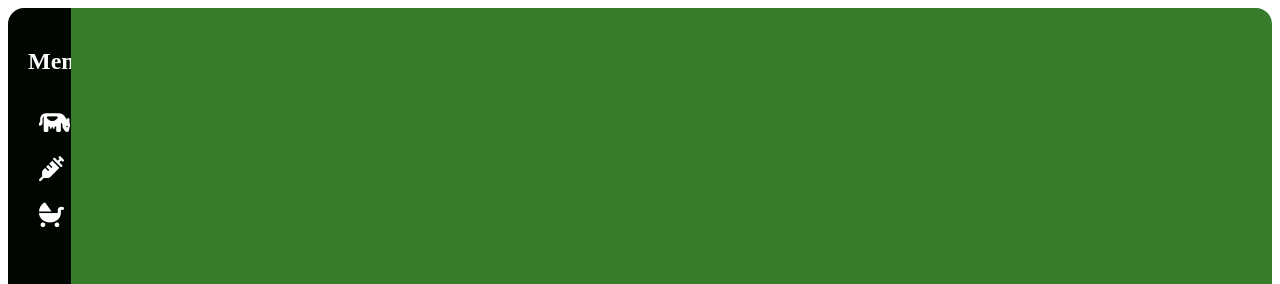
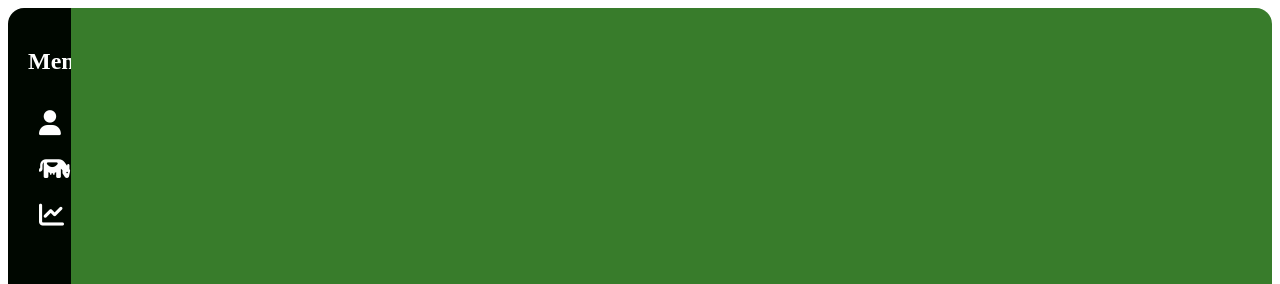
Before and after one commit to JanVal3k/VacaData, an Angular app: page / in a window 1280 px wide. Shown: the top 284 px of the page. Built offline with nearby package versions, Linux system fonts and the light colour scheme.

Commit message:
feat: pequeno cambio al deseno del menu

```diff
--- a/src/app/menu/menu.component.html
+++ b/src/app/menu/menu.component.html
@@ -2,14 +2,14 @@
   <h2>Menú</h2>
 </div>
 <ul class="iconList">
+  <li (click)="showItem('animalsBoard')" class="fas fa-user icon">
+    <a>Profile (User name)</a>
+  </li>
   <li (click)="showItem('animalsBoard')" class="fas fa-cow icon">
     <a>Animals</a>
   </li>
-  <li (click)="showItem('healthBoard')" class="fas fa-syringe icon">
-    <a>Health</a>
-  </li>
-  <li (click)="showItem('reproductionBoard')" class="fas fa-baby-carriage icon">
-    <a>Reproduction</a>
+  <li (click)="showItem('healthBoard')" class="fas fa-chart-line icon">
+    <a>Monitoring</a>
   </li>
 </ul>
 <ul class="logOut">
```
